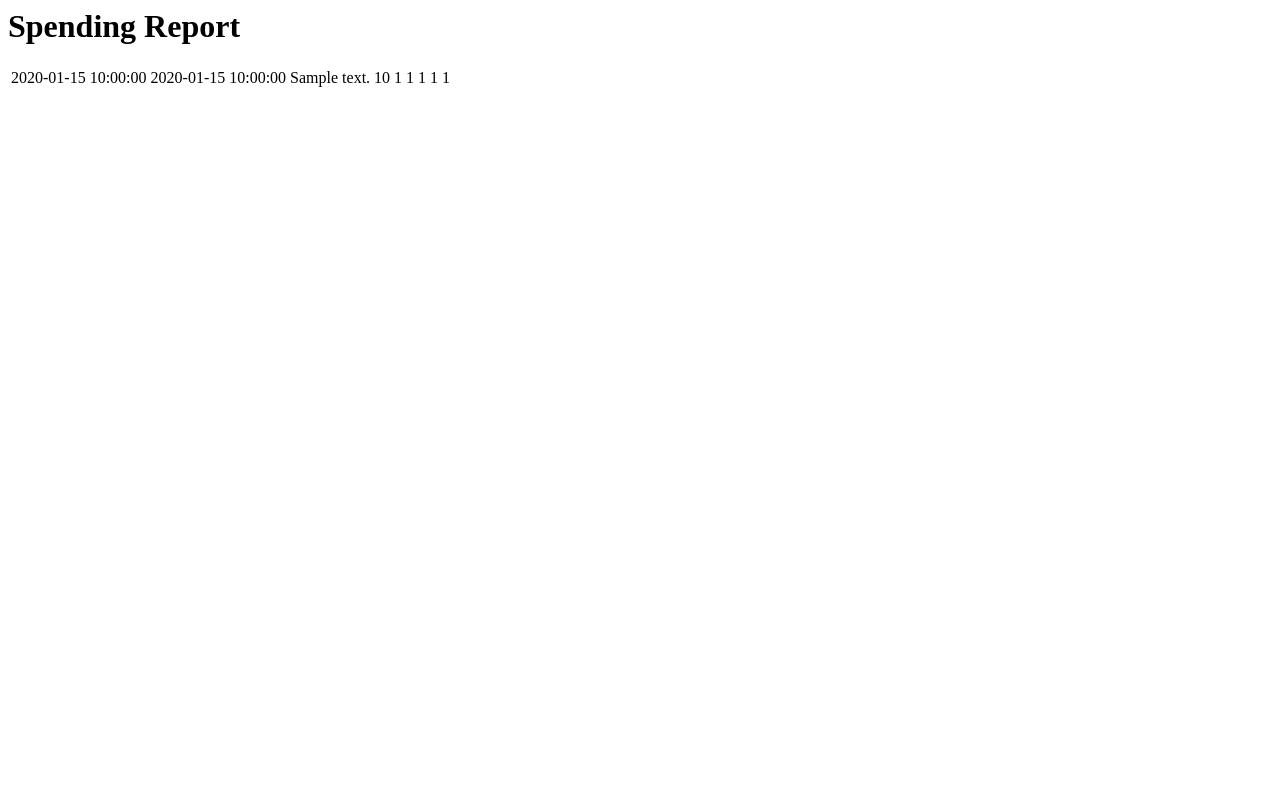
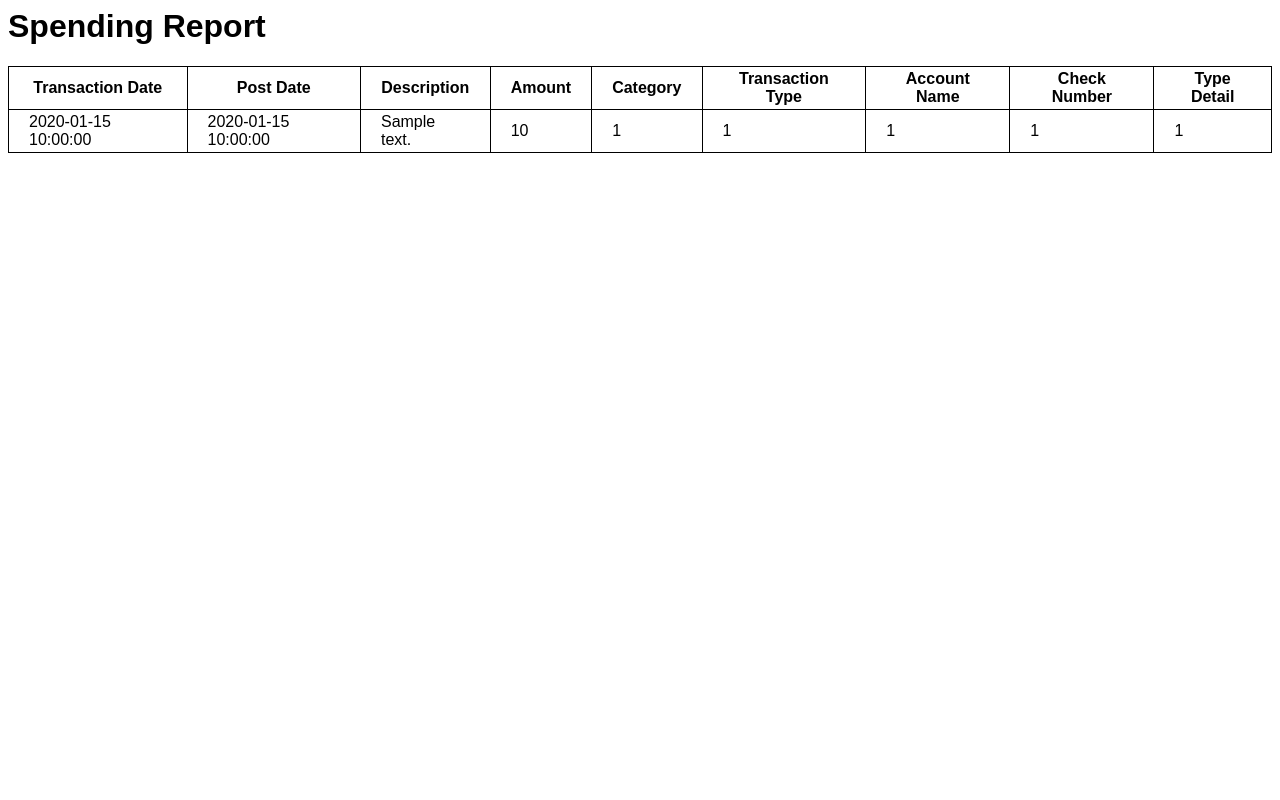
Before and after one commit to larrykooper/budget, a Flask app: template src/flask_app/templates/report/spending.html in a window 1280 px wide. Run offline with Flask 3, Linux system fonts and the light colour scheme; the template is opened without the code that fills it: most values are stand-ins (such as "Sample title", 1, 10 or a date in 2020).

Commit message:
page tweaks

```diff
--- /dev/null
+++ b/src/flask_app/static/style.css
@@ -0,0 +1,11 @@
+body {
+    font-family: Arial, sans-serif;
+}
+table, th, td {
+    border: 1px solid;
+    border-collapse: collapse;
+  }
+
+th, td {
+    padding: 3px 20px 3px 20px;
+}
--- a/src/flask_app/templates/base.html
+++ b/src/flask_app/templates/base.html
@@ -1,7 +1,7 @@
 <!doctype html>
 <html>
 <head>
-
+    <link rel="stylesheet" href="{{ url_for('static', filename='style.css') }}">
 </head>
 <body>
     {% block content %}
--- a/src/flask_app/templates/report/spending.html
+++ b/src/flask_app/templates/report/spending.html
@@ -7,6 +7,20 @@
 {% block content %}
     <h1>{% block title %}{% endblock %}</h1>
     <table>
+
+        <tr>
+            <th>Transaction Date</th>
+            <th>Post Date</th>
+            <th>Description</th>
+            <th>Amount</th>
+            <th>Category</th>
+            <th>Transaction Type</th>
+            <th>Account Name</th>
+            <th>Check Number</th>
+            <th>Type Detail</th>
+        </tr>
+
+
     {% for line_item in line_items %}
         <tr class='line_item'>
             <td>{{ line_item['transaction_date'] }}</td>
@@ -18,9 +32,8 @@
             <td>{{ line_item['account_id']}}</td>
             <td>{{ line_item['check_number'] }}</td>
             <td>{{ line_item['type_detail_id']}}</td>
-
-
         </tr>
     {% endfor %}
+
     </table>
 {% endblock %}
```
